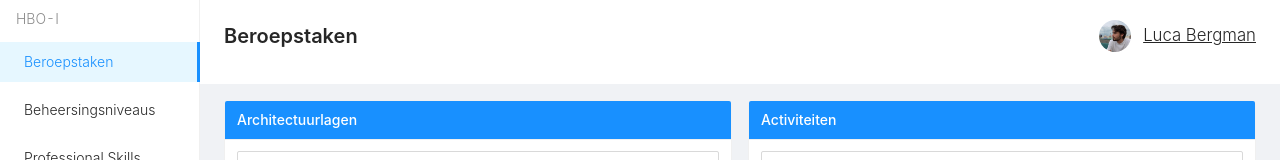
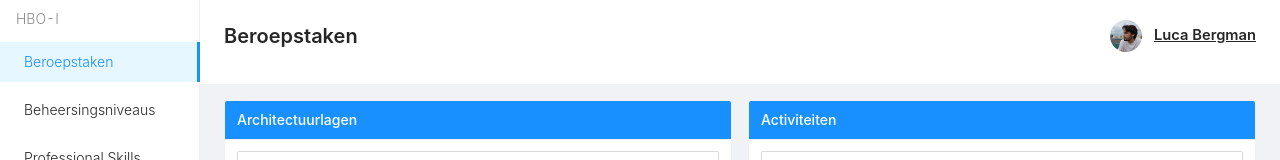
Before and after one commit to spark-156/leveling-education-framework, a React (Create React App) app in the folder frontend/: page / in a window 1280 px wide. Shown: the top 160 px of the page. Built offline with nearby package versions, Linux system fonts and the light colour scheme.

Commit message:
update Luca bergman profile

```diff
--- a/frontend/src/components/LucaBergmanProfile.jsx
+++ b/frontend/src/components/LucaBergmanProfile.jsx
@@ -3,5 +3,5 @@ import { Link } from './Link';
 
 
 export function LucaBergmanProfile () {
-    return <Link style={{ fontSize: "120%" }} href="https://www.lucabergman.nl"><Avatar src="/fotovanmij.jpeg" />Luca Bergman</Link>
+    return <Link style={{ fontSize: "1.05em", fontWeight: 630 }} href="https://www.lucabergman.nl"><Avatar src="/fotovanmij.jpeg" />Luca Bergman</Link>
 }
```
